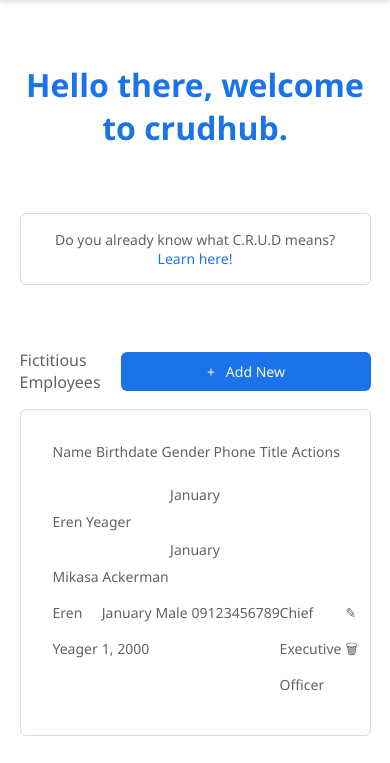
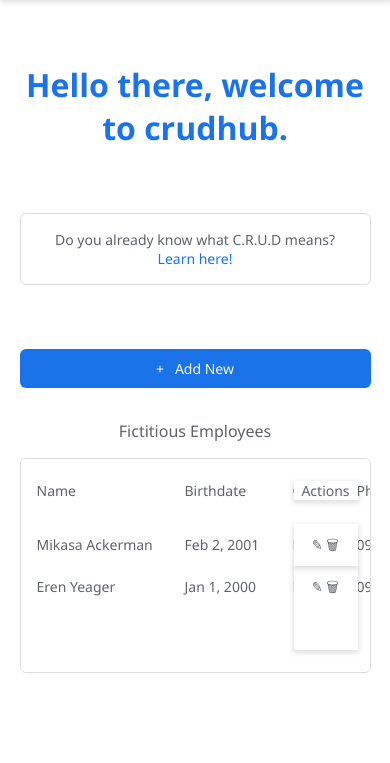
Before and after one commit to MinecraftJohn/crud-app, a PHP site: page /home.php in a window 390 px wide. Shown: the part 81-844 px from the top of the page. Run offline with PHP 8.4, Linux system fonts and the light colour scheme; the visitor is signed in with stand-in values (Sample User, id 1); data comes from the database, SQL or seed files in the repository; both versions use the stored data as it was after the commit; data that the repository does not hold is empty.

Commit message:
Added responsiveness to table

```diff
--- a/assets/css/home.css
+++ b/assets/css/home.css
@@ -76,6 +76,11 @@
     text-align: center;
     margin: 32px 0 64px;
 }
+.tableHeaderContainer {
+    display: flex;
+    justify-content: space-between;
+    align-items: center;
+}
 
 .homeTipContainer {
     background-color: #fff;
@@ -88,15 +93,23 @@
     margin-bottom: 64px;
 }
 
+.tableContainerTitles {
+    background-color: #fff !important;
+}
 .homeTableContainer {
-    margin-top: 16px;
-    padding: 32px;
+    margin: 16px 0 32px;
+    padding: 36px 16px 22px;
 }
 
-.tableContainerTitles {
+.tableContainer {
     display: flex;
     justify-content: space-between;
-    gap: 4px;
+    gap: 6px;
+    padding: 0 16px;
+    border-radius: 6px;
+}
+.tableContainer:hover {
+    background-color: rgba(26, 115, 232, 0.08);
 }
 
 .tableTitles {
@@ -104,10 +117,33 @@
     font-weight: 500;
     margin-bottom: 24px;
 }
+.tableDataContainer {
+    display: flex;
+    flex-direction: column-reverse;
+}
 
 .tableData {
     text-align: left;
-    line-height: 36px;
+    line-height: 42px;
+}
+.tableRowName {
+    width: 132px;
+}
+.tableRowBirthdate {
+    width: 92px;
+}
+.tableRowGender {
+    width: 48px;
+}
+.tableRowPhone {
+    width: 84px;
+}
+.tableRowTitle {
+    width: 142px;
+}
+.tableRowActions {
+    width: 64px;
+    text-align: center;
 }
 
 @media screen and (max-width: 680px) {
@@ -134,4 +170,39 @@
         font-size: 16px;
         text-align: center;
     }
+    .tableHeaderContainer {
+        flex-direction: column-reverse;
+        gap: 32px;
+    }
+    .homeTableContainer {
+        overflow: scroll;
+        padding: 22px 0;
+    }
+    .tableContainer {
+        justify-content: flex-start;
+        gap: 16px;
+    }
+    .tableRowName {
+        flex-shrink: 0;
+    }
+    .tableRowBirthdate {
+        flex-shrink: 0;
+    }
+    .tableRowGender {
+        flex-shrink: 0;
+    }
+    .tableRowPhone {
+        flex-shrink: 0;
+    }
+    .tableRowTitle {
+        flex-shrink: 0;
+    }
+    .tableRowActions {
+        flex-shrink: 0;
+        position: sticky;
+        top: 0;
+        right: 12px;
+        background-color: #fff;
+        box-shadow: 0 2px 5px 1px rgb(64 60 67 / 16%);
+    }
 }
--- a/assets/css/style.css
+++ b/assets/css/style.css
@@ -171,7 +171,7 @@ nav {
 }
 
 .navLink:hover {
-    background-color: rgba(94, 99, 104, 0.08);
+    background-color: rgba(26, 115, 232, 0.08);
 }
 
 .navLinkButton {
--- a/home.php
+++ b/home.php
@@ -27,19 +27,20 @@
                 <a href="https://en.wikipedia.org/wiki/Create,_read,_update_and_delete"
                 target="_blank" rel="noopener noreferrer" style="color: #1a73e8; text-decoration: none;">Learn here!</a></p>
             </div>
-            <div style="display: flex; justify-content: space-between; align-items: center;">
+            <div class="tableHeaderContainer">
                 <p style="color: #5f6368; font-weight: 500">Fictitious Employees</p>
                 <button class="navLink navLinkButton">+ &nbsp Add New</button>
             </div>
             <div class="homeTipContainer homeTableContainer">
-                <div class="tableContainerTitles">
-                    <p class="tableTitles" style="width: 132px">Name</p>
-                    <p class="tableTitles" style="width: 124px">Birthdate</p>
-                    <p class="tableTitles" style="width: 48px">Gender</p>
-                    <p class="tableTitles" style="width: 84px">Phone</p>
-                    <p class="tableTitles" style="width: 142px">Title</p>
-                    <p class="tableTitles" style="width: 64px">Actions</p>
+                <div class="tableContainer tableContainerTitles">
+                    <p class="tableTitles tableRowName">Name</p>
+                    <p class="tableTitles tableRowBirthdate">Birthdate</p>
+                    <p class="tableTitles tableRowGender">Gender</p>
+                    <p class="tableTitles tableRowPhone">Phone</p>
+                    <p class="tableTitles tableRowTitle">Title</p>
+                    <p class="tableTitles tableRowActions">Actions</p>
                 </div>
+                <div class="tableDataContainer">
                     <?php
                         include "_connect.php";
                         $selectName = "SELECT * FROM fictitious_employees";
@@ -50,123 +51,72 @@
                             $selectData = "SELECT * FROM fictitious_employees WHERE id=$i;";
                             $selectDataResult = mysqli_query($mysqlConnect, $selectData);
                             $selectDataFetch = mysqli_fetch_assoc($selectDataResult);
-                        switch ($selectNameFetch['bdmonth']) {
+                            echo "<div class='tableContainer'>
+                                    <p class='tableData tableRowName'>"
+                                        .$selectDataFetch['fname']." ". $selectDataFetch['lname'].
+                                    "</p>
+                                    <p class='tableData tableRowBirthdate'>";
+                            switch ($selectDataFetch['bdmonth']) {
                                 case 1:
-                                echo "January";
+                                    echo 'Jan';
                                     break;
                                 case 2:
-                                echo "February";
+                                    echo 'Feb';
                                     break;
                                 case 3:
-                                echo "March";
+                                    echo 'Mar';
                                     break;
                                 case 4:
-                                echo "April";
+                                    echo 'Apr';
                                     break;
                                 case 5:
-                                echo "May";
+                                    echo 'May';
                                     break;
                                 case 6:
-                                echo "June";
+                                    echo 'Jun';
                                     break;
                                 case 7:
-                                echo "July";
+                                    echo 'Jul';
                                     break;
                                 case 8:
-                                echo "August";
+                                    echo 'Aug';
                                     break;
                                 case 9:
-                                echo "September";
+                                    echo 'Sep';
                                     break;
                                 case 10:
-                                echo "October";
+                                    echo 'Oct';
                                     break;
                                 case 11:
-                                echo "November";
+                                    echo 'Nov';
                                     break;
                                 case 12:
-                                echo "December";
+                                    echo 'Dec';
                                     break;
 
                                 default:
-                                echo "Invalid month!";
+                                    echo 'Invalid month!';
                                     break;
                             }
-                        echo "<div class='tableContainerTitles'>
-                                <p class='tableData' style='width: 132px'>"
-                                    .$selectDataFetch['fname']." ". $selectDataFetch['lname']."
-                                </p>
+                            echo " ".$selectDataFetch['bdday'].", ".$selectDataFetch['bdyear'].
+                                    "</p>
+                                    <p class='tableData tableRowGender'>";
+                            if ($selectDataFetch['gender'] == 0) {
+                                echo 'Female';
+                            } else if ($selectDataFetch['gender'] == 1) {
+                                echo 'Male';
+                            }
+                            echo "</p>
+                                <p class='tableData tableRowPhone'>"
+                                    .$selectDataFetch['phone'].
+                                "</p>
+                                <p class='tableData tableRowTitle'>"
+                                    .$selectDataFetch['title'].
+                                "</p>
+                                <p class='tableData tableRowActions'>✎ 🗑</p>
                                 </div>";
                         }
                     ?>
-                <div class="tableContainerTitles">
-                    <p class="tableData" style="width: 132px">
-                        <?php echo $selectNameFetch['fname']." ".$selectNameFetch['lname']; ?>
-                    </p>
-                    <p class="tableData" style="width: 124px">
-                        <?php
-                            switch ($selectNameFetch['bdmonth']) {
-                                case 1:
-                                    echo "January";
-                                    break;
-                                case 2:
-                                    echo "February";
-                                    break;
-                                case 3:
-                                    echo "March";
-                                    break;
-                                case 4:
-                                    echo "April";
-                                    break;
-                                case 5:
-                                    echo "May";
-                                    break;
-                                case 6:
-                                    echo "June";
-                                    break;
-                                case 7:
-                                    echo "July";
-                                    break;
-                                case 8:
-                                    echo "August";
-                                    break;
-                                case 9:
-                                    echo "September";
-                                    break;
-                                case 10:
-                                    echo "October";
-                                    break;
-                                case 11:
-                                    echo "November";
-                                    break;
-                                case 12:
-                                    echo "December";
-                                    break;
-
-                                default:
-                                    echo "Invalid month!";
-                                    break;
-                            }
-                            echo " ".$selectNameFetch['bdday'].", ".$selectNameFetch['bdyear'];
-                        ?>
-                    </p>
-                    <p class="tableData" style="width: 48px">
-                        <?php
-                            if ($selectNameFetch['gender'] == 0) {
-                                echo "Female";
-                            } else if ($selectNameFetch['gender'] == 1) {
-                                echo "Male";
-                            }
-
-                        ?>
-                    </p>
-                    <p class="tableData" style="width: 84px">
-                        <?php echo $selectNameFetch['phone']; ?>
-                    </p>
-                    <p class="tableData" style="width: 142px">
-                        <?php echo $selectNameFetch['title']; ?>
-                    </p>
-                    <p class="tableData" style="width: 64px">✎ 🗑</p>
                 </div>
             </div>
         </div>
```
Also changed, not shown: crud_app.sql (+5 -4 lines). Lines whose indentation alone changed are shown as unchanged.
